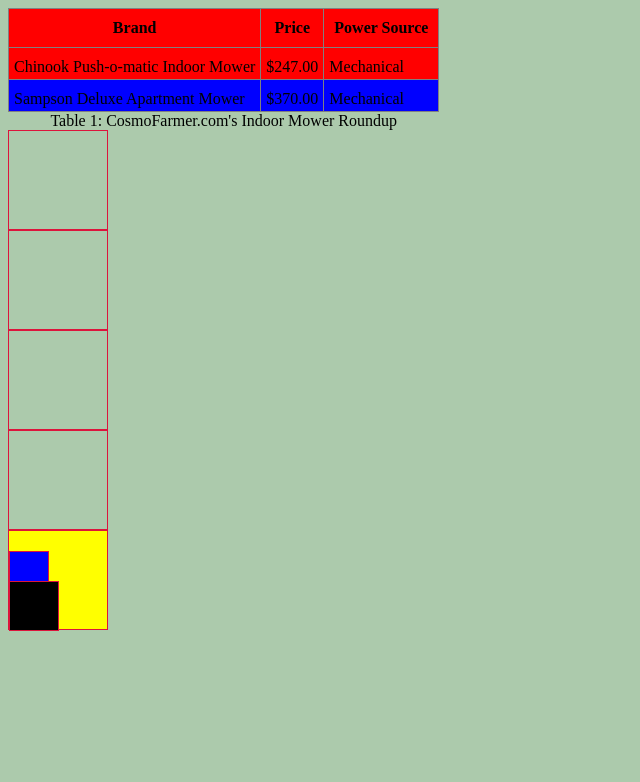
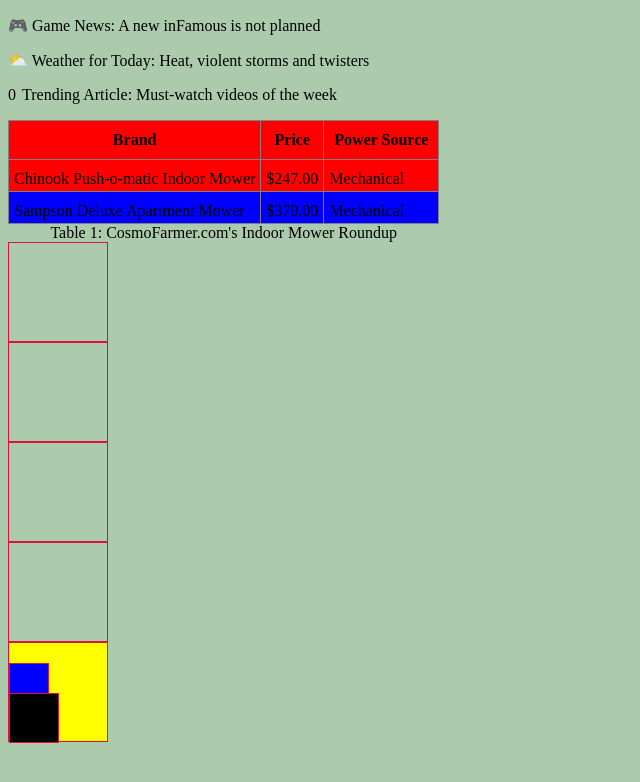
Before and after one commit to devbobnwaka/css_tutorial, a plain HTML site: page index.html in a window 1280 px wide. Shown: the whole page, without its empty margins (0-640 px from the left). Drawn offline with Linux system fonts and the light colour scheme.

Commit message:
second commit

```diff
--- a/index.css
+++ b/index.css
@@ -1,8 +1,23 @@
-@import url(css/base.css);
+  @import url(css/base.css);
 
 *{
     box-sizing: border-box;
 }
+
+
+.topic-games::before {
+    content: '🎮 ';
+}
+
+.topic-weather::before {
+    content: '⛅ ';
+}
+
+.topic-hot::before {
+    content: counter(chapter_counter, upper-roman);
+    margin-right: 6px;
+}
+
 
 .wrapper{
     border: 1px solid crimson;
--- a/index.html
+++ b/index.html
@@ -9,7 +9,11 @@
 </head>
 <body>
 
+    <p class="topic-games">Game News: A new inFamous is not planned</p>
 
+    <p class="topic-weather">Weather for Today: Heat, violent storms and twisters</p>
+
+    <p class="topic-hot">Trending Article: Must-watch videos of the week</p>
 
     <table border="" >
         <caption align="bottom"> Table 1: CosmoFarmer.com's Indoor Mower Roundup</caption>
```
Also changed, not shown: grid.html (added, +30 -0 lines).
